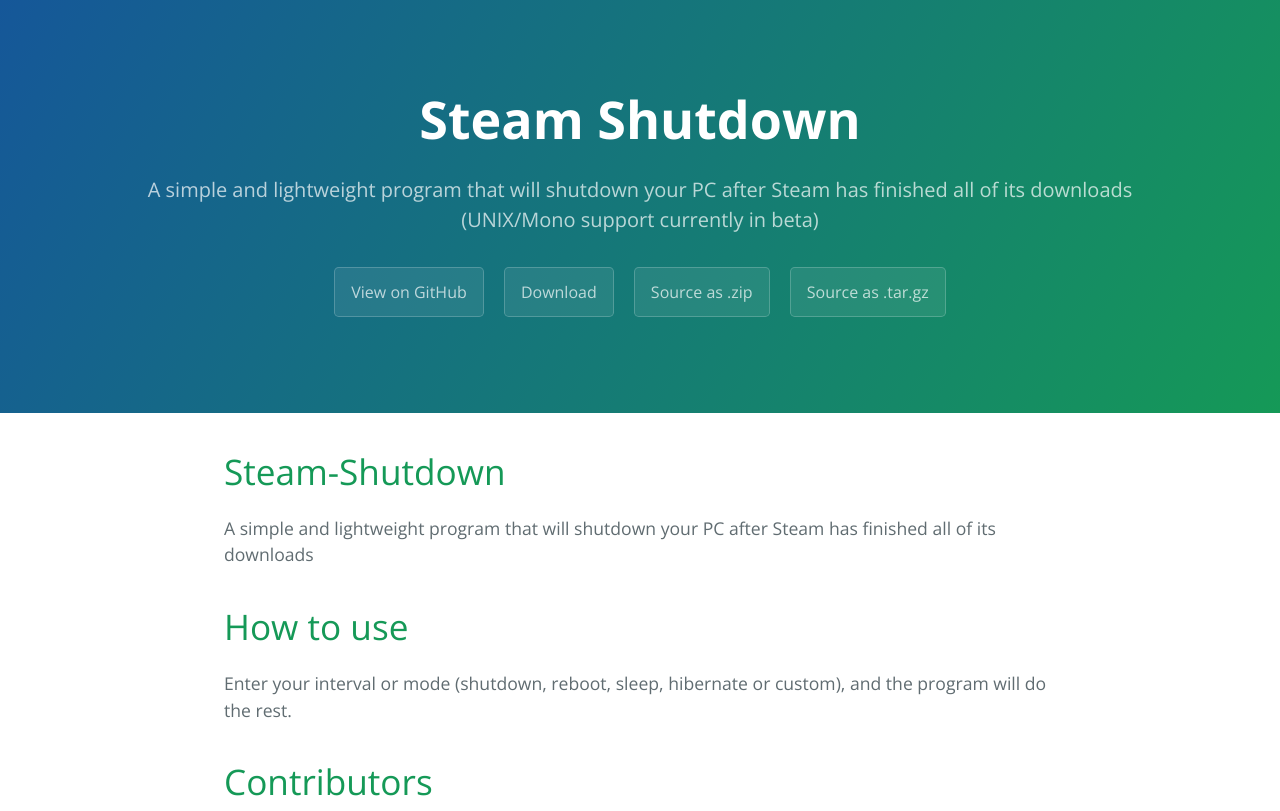
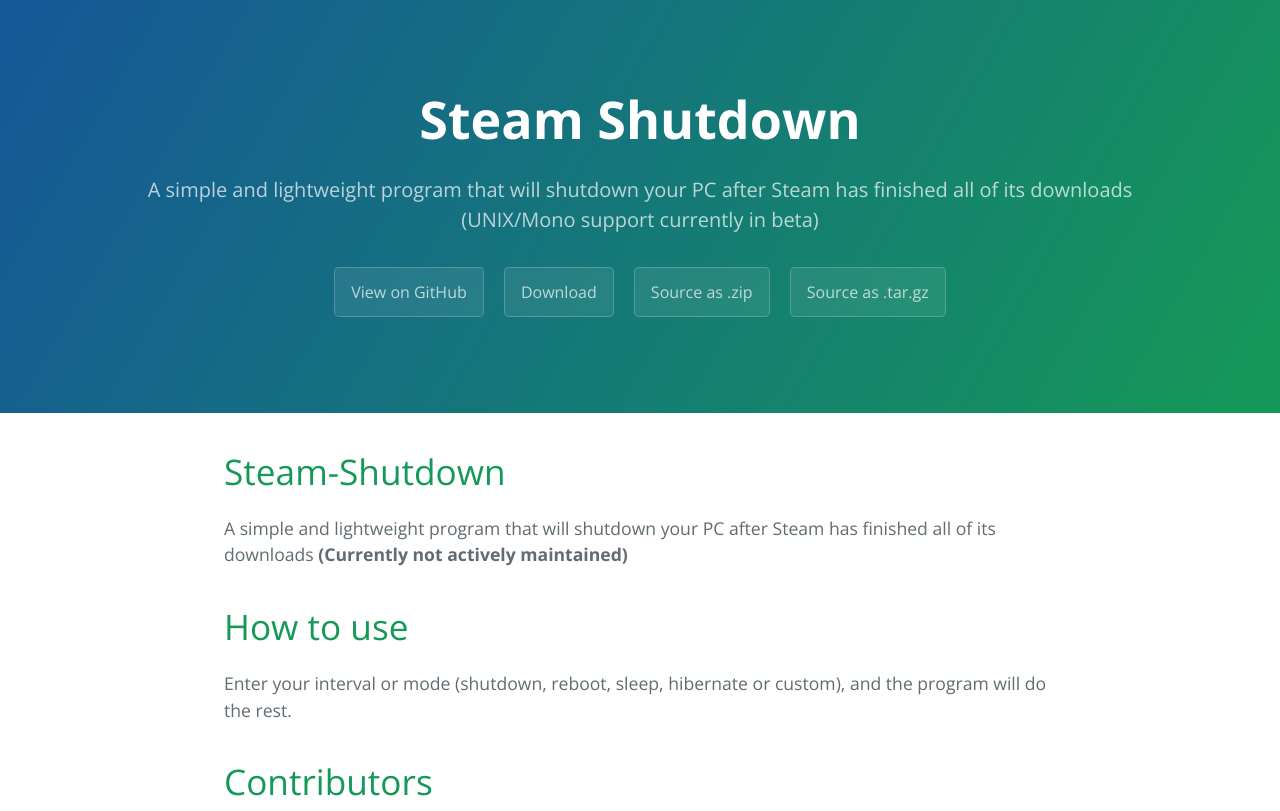
Before and after one commit to benjibobs/Steam-Shutdown, a plain HTML site: page index.html in a window 1280 px wide. Shown: the top 811 px of the page. Drawn offline with nearby package versions, Linux system fonts and the light colour scheme.

Commit message:
Add notice that it is not actively maintained

```diff
--- a/index.html
+++ b/index.html
@@ -23,7 +23,7 @@
       <h1>
 <a id="steam-shutdown" class="anchor" href="#steam-shutdown" aria-hidden="true"><span aria-hidden="true" class="octicon octicon-link"></span></a>Steam-Shutdown</h1>
 
-<p>A simple and lightweight program that will shutdown your PC after Steam has finished all of its downloads</p>
+<p>A simple and lightweight program that will shutdown your PC after Steam has finished all of its downloads <strong>(Currently not actively maintained)</strong></p>
 
 <h1>
 <a id="how-to-use" class="anchor" href="#how-to-use" aria-hidden="true"><span aria-hidden="true" class="octicon octicon-link"></span></a>How to use</h1>
```
